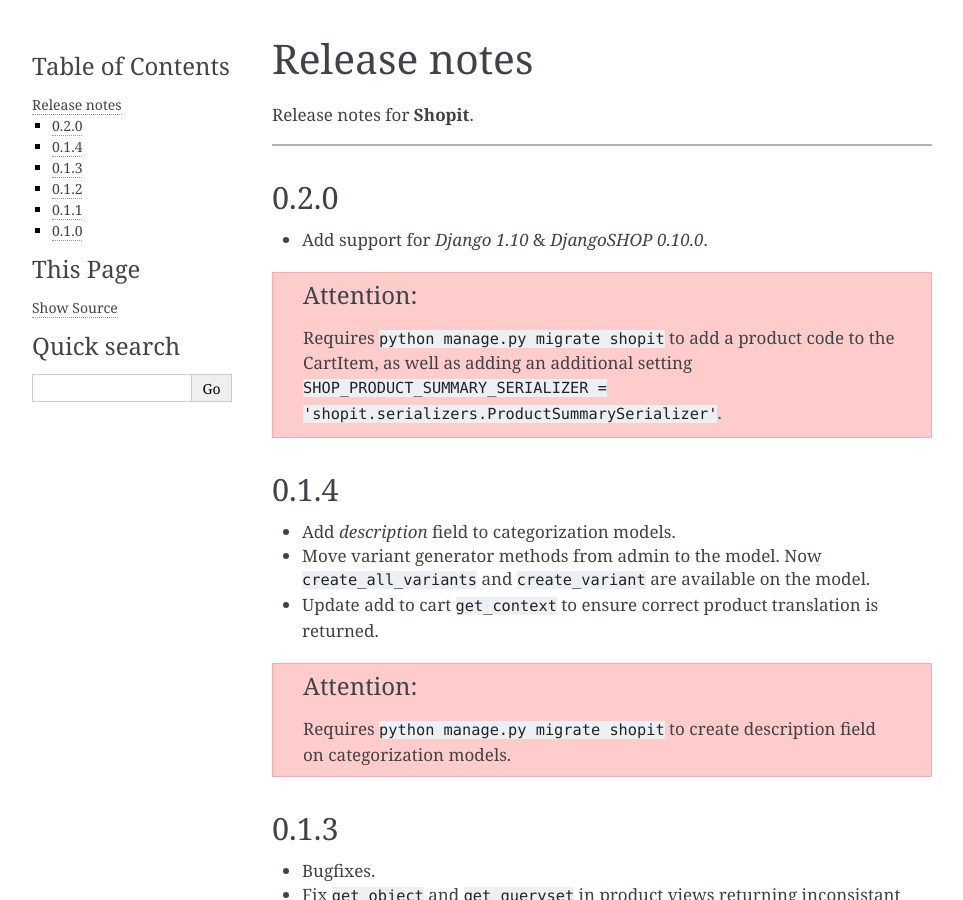
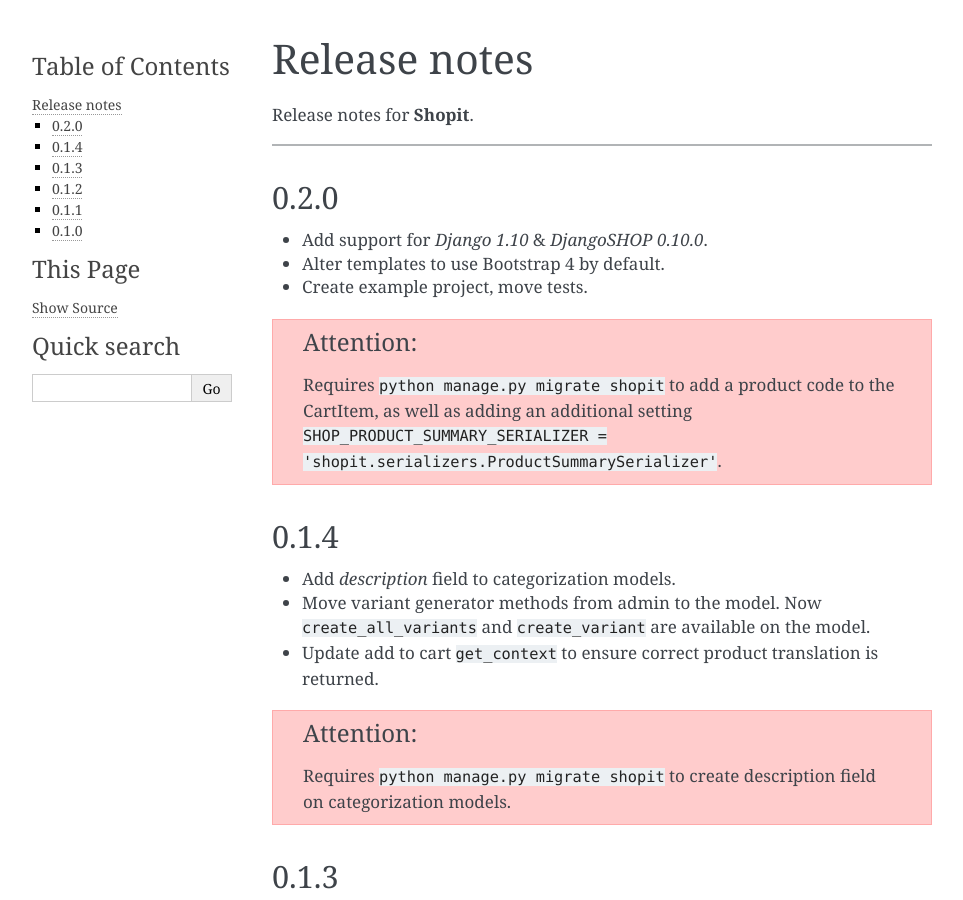
Before and after one commit to dominayo/django-shopit, a Sphinx documentation site: the page built from docs/release_notes.rst, in a window 1280 px wide and 900 px high. Shown: the whole window, without its empty margins (148-1111 px from the left). Built offline with Sphinx 7.4.7, drawn with Linux system fonts in a browser that asks for light colours.

Commit message:
update release notes

```diff
--- a/docs/release_notes.rst
+++ b/docs/release_notes.rst
@@ -9,6 +9,8 @@
 =====
 
 * Add support for `Django 1.10` & `DjangoSHOP 0.10.0`.
+* Alter templates to use Bootstrap 4 by default.
+* Create example project, move tests.
 
 .. attention::
 
```
